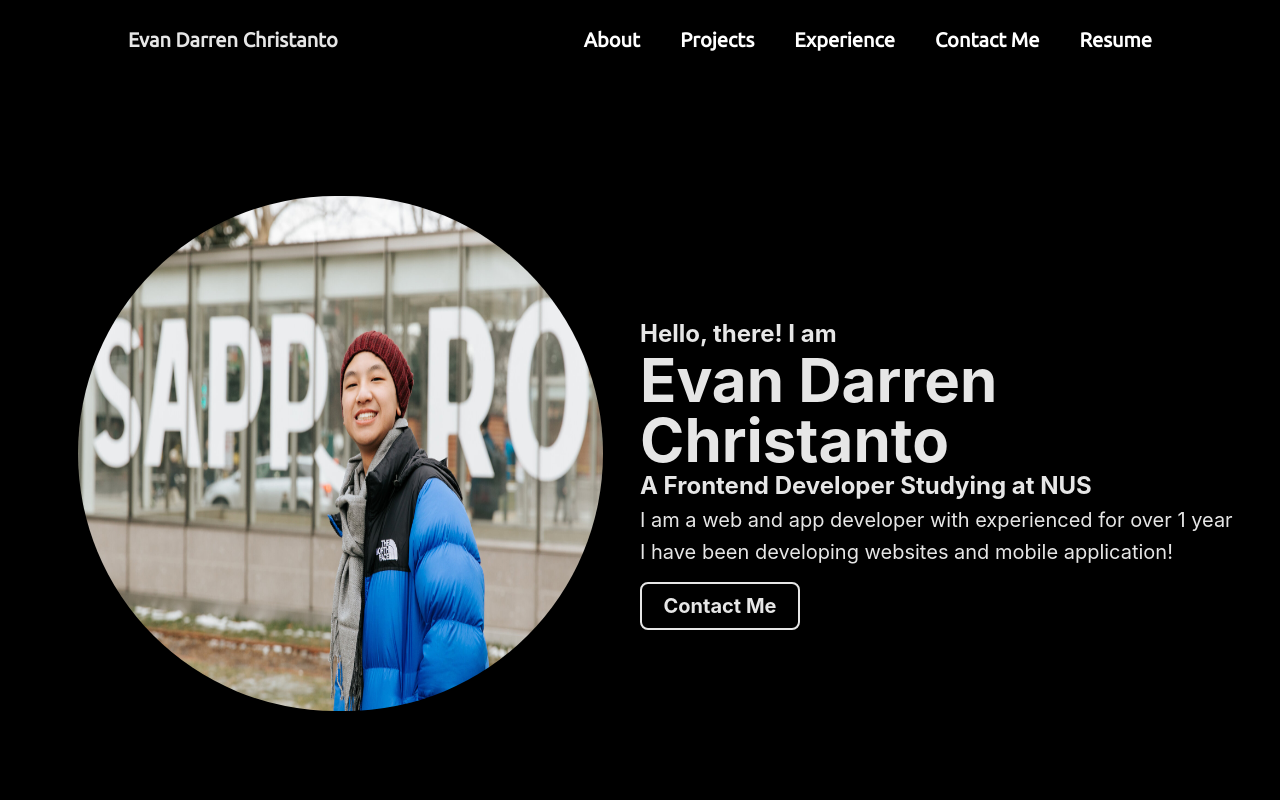
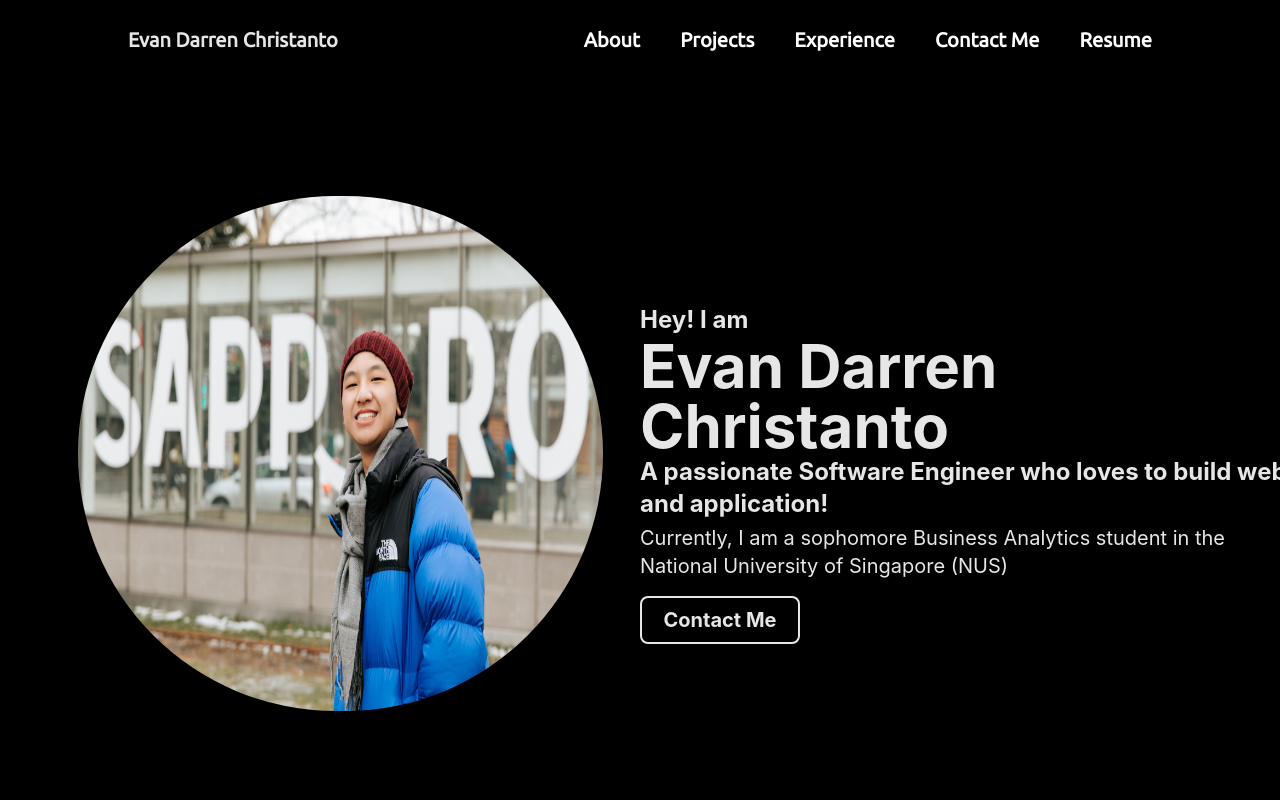
Before and after one commit to EvanCh08/portfolio, a React (Create React App) app: page / in a window 1280 px wide. Shown: the top 800 px of the page. Built offline with nearby package versions, Linux system fonts and the light colour scheme.

Commit message:
really the final commit

```diff
--- a/src/main.js
+++ b/src/main.js
@@ -162,16 +162,13 @@ export default function Main() {
             />
           </div>
           <div className="xsm:mt-10 sxl:self-center xmd:mx-[60px] xsm:text-justify xl:text-start text-white/90 flex flex-col sxl:w-[440px] xl:w-[650px]  xl:mx-0 sxl:mx-10">
-            <text className=" text-2xl font-bold">Hello, there! I am</text>
+            <text className=" text-2xl font-bold">Hey! I am</text>
             <text className="text-6xl font-bold ">Evan Darren Christanto</text>
             <text className="font-bold text-2xl">
-              A Frontend Developer Studying at NUS
+              A passionate Software Engineer who loves to build web and application!
             </text>
             <text className="mt-1 text-xl text-opacity-80">
-              I am a web and app developer with experienced for over 1 year{" "}
-            </text>
-            <text className="text-xl mt-1 text-opacity-80">
-              I have been developing websites and mobile application!{" "}
+              Currently, I am a sophomore Business Analytics student in the National University of Singapore (NUS) {" "}
             </text>
             <a
               href="/contact"
```
